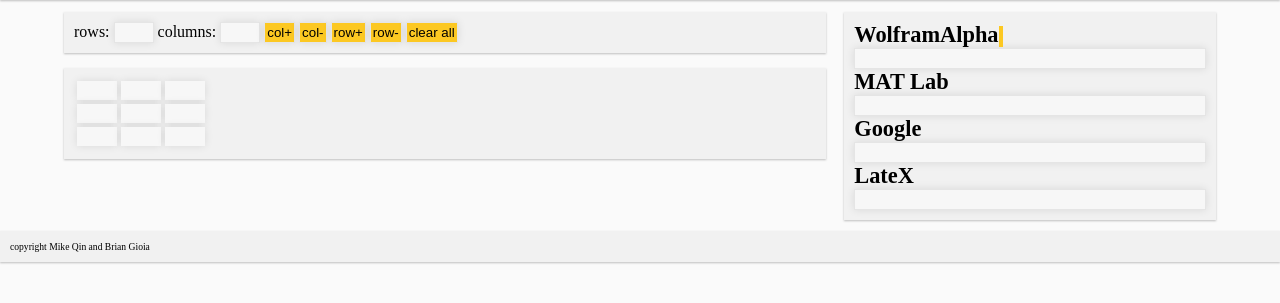
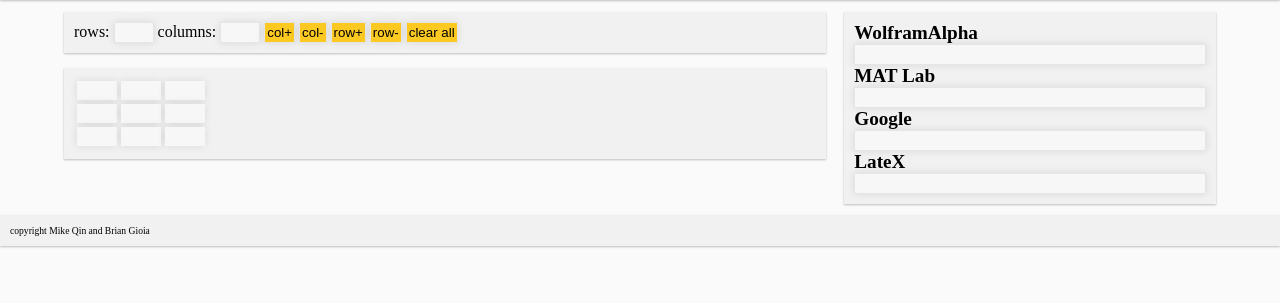
Before and after one commit to 1mike12/matrix-translator, a PHP site: page / in a window 1280 px wide. Shown: the part 42-345 px from the top of the page. Run offline with PHP 8.4, Linux system fonts and the light colour scheme; style sheets or scripts are compiled from the project's sources.

Commit message:
added about page added footer.php, head.php, created banner image

```diff
--- /dev/null
+++ b/css/about.css
@@ -0,0 +1,3 @@
+#banner #bannerTitle {
+  display: inline-block;
+  margin: auto; }
--- a/css/style.css
+++ b/css/style.css
@@ -19,7 +19,7 @@ h2 {
   font-size: 1.8em; }
 
 h3 {
-  font-size: 1.4em; }
+  font-size: 1.2em; }
 
 /*temporary background colors */
 .dropShadow {
@@ -78,21 +78,27 @@ header {
   #matrixWrapper #matrixOptions input[type="button"] {
     background: #fcc822; }
 #matrixWrapper #matrixCanvas {
-  /*ACTUAL MATRIX TABLE INSIDE THIS CANVAS*/ }
+  /*ACTUAL MATRIX TABLE INSIDE THIS CANVAS*/
+  overflow: auto; }
 
 /*output column stuff*/
-#outputColumn .outputHeaderWrapper h3 {
-  margin: 0px 0 0 0;
-  display: inline; }
-#outputColumn .outputHeaderWrapper .warning {
-  background: #fcc822;
-  font-style: italic;
-  padding: 2px; }
+#outputColumn .outputHeaderWrapper {
+  position: relative; }
+  #outputColumn .outputHeaderWrapper h3 {
+    margin: 0 0 0 0;
+    display: inline; }
+  #outputColumn .outputHeaderWrapper span.warning {
+    background: #ffd0d0;
+    font-style: italic;
+    padding: 2px;
+    display: none;
+    position: absolute;
+    right: 0; }
+#outputColumn .outputFieldWrapper input.warning {
+  background: #ffd0d0; }
 #outputColumn input {
   display: block;
   width: 100%; }
-#outputColumn .ellipsisContainer {
-  width: 5px; }
 
 /*history column*/
 .historyColumnWrapper {
--- /dev/null
+++ b/footer.php
@@ -0,0 +1,3 @@
+<footer class="dropShadow">
+    <span>copyright Mike Qin and Brian Gioia</span>
+</footer>
--- /dev/null
+++ b/head.php
@@ -0,0 +1,13 @@
+<head>
+    <link rel="stylesheet" href="css/style.css" />
+    <link rel="stylesheet" href="css/about.css" />
+    <link rel="stylesheet" href="css/matrix.css" />
+    <link rel="stylesheet" href="css/responsive.css" />
+
+
+    <script src="scripts/jquery-1.9.1.js"></script>
+    <script src="scripts/script.js"></script>
+
+    <meta charset="UTF-8">
+    <title></title>
+</head>
--- /dev/null
+++ b/header.php
@@ -0,0 +1,16 @@
+<header>
+    <a href="index.php">
+        <img id="logo" src="images/shitty%20logo.png" alt="logo"/>
+        <div id="logoText">
+            Matrix Translator
+            <div id="logoSubTitle">making matrices a little less shitty</div>
+        </div>
+    </a>
+
+
+    <ul>
+        <li><a href="index.php">Matrix</a></li>
+        <li><a href="about.php">About</a></li>
+    </ul>
+    <div style="clear:both"></div>
+</header>
--- a/index.php
+++ b/index.php
@@ -1,34 +1,8 @@
 <!DOCTYPE html>
 <html>
-    <head>
-        <link rel="stylesheet" href="css/style.css" />
-        <link rel="stylesheet" href="css/matrix.css" />
-        <link rel="stylesheet" href="css/responsive.css" />
-
-
-        <script src="scripts/jquery-1.9.1.js"></script>
-        <script src="scripts/script.js"></script>
-
-        <meta charset="UTF-8">
-        <title></title>
-    </head>
+    <?php include 'head.php'?>
     <body>
-        <header class="">
-            <a href="index.php">
-                <img id="logo" src="images/shitty%20logo.png" alt="logo"/>
-                <div id="logoText">
-                    Matrix Translator
-                    <div id="logoSubTitle">making matrices a little less shitty</div>
-                </div>
-            </a>
-
-
-            <ul>
-                <li><a href="">Matrix</a></li>
-                <li><a href="">About</a></li>
-            </ul>
-            <div style="clear:both"></div>
-        </header>
+        <?php include 'header.php'?>
         <div id="wrapper">
             <div class="section group">
                 <div class="col span_2_of_3">
@@ -71,7 +45,7 @@
                     <div class="dropShadow">
                         <div class="outputHeaderWrapper">
                             <h3>WolframAlpha</h3>
-                            <span id="wolframWarning" class="warning"></span>
+                            <span id="wolframWarning" class="warning">!!</span>
                         </div>
                         <div class="outputFieldWrapper">
                             <input id="wolframOutput" type="text" value="">
@@ -89,8 +63,6 @@
                 </div>
             </div>
         </div>
-        <footer class="dropShadow">
-            <span>copyright Mike Qin and Brian Gioia</span>
-        </footer>
+        <?php include 'footer.php'?>
     </body>
 </html>
--- a/scripts/script.js
+++ b/scripts/script.js
@@ -122,6 +122,21 @@ $(document).ready(function() {
         return out;
 
     }
+    function invalidWolfram(array){
+        var rows = array.length;
+        var cols = array[0].length;
+        var invalid=false;
+
+        for (var r = 0; r < rows; r++) {
+            for (var c = 0; c < cols; c++) {
+                var current= array[r][c];
+                if (current==="") {
+                    invalid=true;
+                }
+            }
+        }
+        return invalid;
+    }
     function generateLatex(array, bracketType) {
         var rows = array.length;
         var cols = array[0].length;
@@ -167,9 +182,44 @@ $(document).ready(function() {
         var array = tableToArray(table);
         $("#matLabOutput").val(generateMatlab(array));
         $("#wolframOutput").val(generateWolfram(array));
-        //NEED to get latex bracket-type settings
+
+        if(invalidWolfram(array)){
+            $("#wolframWarning").show();
+            $("#wolframOutput").addClass("warning");
+        }else{
+            $("#wolframWarning").hide();
+            $("#wolframOutput").removeClass("warning");
+        }
+        //!!!!!!!!!!!!!!NEED to get latex bracket-type settings
         $("#latexOutput").val(generateLatex(array, "|"));
     }
+    //generate matrix array for each focus out when inside a matrix field
+    //focus: autoexpand matrix field
+    //focusout:
+    //  unexpand matrix field
+    //  generate output
+    function enableMatrixFieldEffects() {
+        var matrixFieldWidth = $("#matrix input:text").outerWidth();
+        $("#matrix input:text")
+            .focus(function() {
+                var coordinates = $(this).offset();
+                $(this)
+                    .css({position: "absolute"})
+                    .css("z-index", "5")
+                    .offset(coordinates)
+                    .animate({width: "150px"}, 150);
+            })
+            .focusout(function() {
+                generateOutput(matrixTable);
+                $(this)
+                    .animate({width: matrixFieldWidth + "px"}, 150, function() {
+                        $(this)
+                            .css({position: "static"})
+                            .css("z-index", "0");
+                    });
+            });
+    }
+    enableMatrixFieldEffects(); //run once when document starts
 
     $("#colPlus").click(function() {
         colPlus(matrixTable);
@@ -203,33 +253,4 @@ $(document).ready(function() {
         generateOutput(matrixTable);
     });
 
-    //generate matrix array for each focus out when inside a matrix field
-
-
-    //focus: autoexpand matrix field
-    //focusout:
-    //  unexpand matrix field
-    //  generate output
-    function enableMatrixFieldEffects() {
-        var matrixFieldWidth = $("#matrix input:text").outerWidth();
-        $("#matrix input:text")
-            .focus(function() {
-                var coordinates = $(this).offset();
-                $(this)
-                    .css({position: "absolute"})
-                    .css("z-index", "5")
-                    .offset(coordinates)
-                    .animate({width: "150px"}, 150);
-            })
-            .focusout(function() {
-                generateOutput(matrixTable);
-                $(this)
-                    .animate({width: matrixFieldWidth + "px"}, 150, function() {
-                        $(this)
-                            .css({position: "static"})
-                            .css("z-index", "0");
-                    });
-            });
-    }
-    enableMatrixFieldEffects(); //run once when document starts
 });
--- /dev/null
+++ b/scss/about.scss
@@ -0,0 +1,9 @@
+#banner{
+    #bannerTitle{
+        display:inline-block;
+        margin:auto;
+    }
+}
+.content{
+
+}
--- a/scss/style.scss
+++ b/scss/style.scss
@@ -3,6 +3,7 @@ $colBackground:#f1f1f1;
 $bodyBackground:#fafafa;
 $hoverBorder:#C9C9C9;
 $orange:#fcc822;
+$warningBackground:#ffd0d0;
 
 @mixin boxSizing() {
     box-sizing:border-box;
@@ -27,7 +28,7 @@ body{background:$bodyBackground;
 h1, h2, h3, h4, h5 {padding:0; margin:0;}
 h1{font-size:2em;}
 h2{font-size:1.8em;}
-h3{font-size:1.4em;}
+h3{font-size:1.2em;}
 
 /*temporary background colors */
 .dropShadow{
@@ -92,24 +93,32 @@ header{
     }
     #matrixCanvas{
         /*ACTUAL MATRIX TABLE INSIDE THIS CANVAS*/
+        overflow: auto;
     }
 }
-
 
 /*output column stuff*/
 
 #outputColumn {
     .outputHeaderWrapper{
-        h3{margin:0px 0 0 0; display:inline;}
-        .warning{
-            background:$orange;
+        position:relative;
+        h3{margin:0 0 0 0; display:inline;}
+        span.warning{
+            background:$warningBackground;
             font-style:italic;
             padding:2px;
+            display:none;
+            position:absolute;
+            right:0;
         }
     }
+    .outputFieldWrapper{
+        input.warning{
+            background:$warningBackground;
+        }
+    }
+    input{display:block; width: 100%;}
 
-    input{display:block; width: 100%;}
-    .ellipsisContainer{width:5px;}
 }
 
 
```
Also changed, not shown: about.php (added, +20 -0 lines), images/banner.jpg (added).
